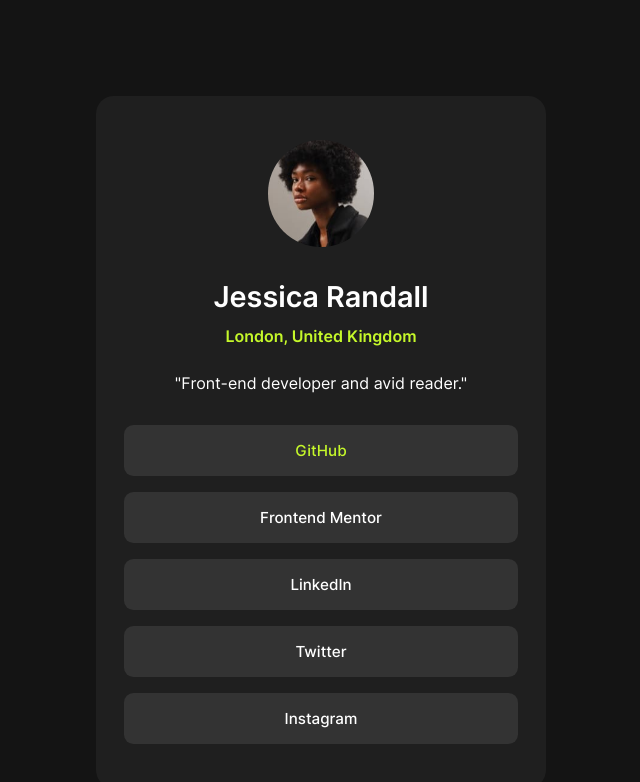
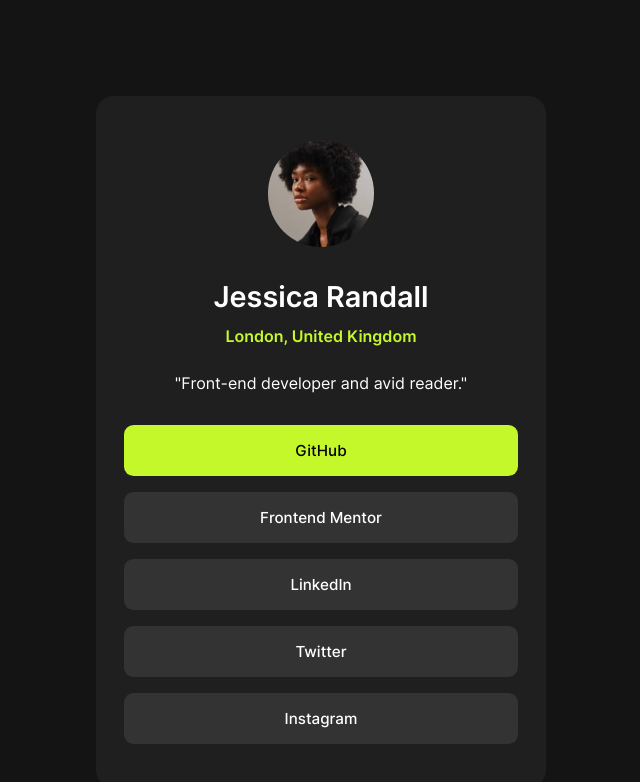
Before and after one commit to Ynotlocin1/Social-links-profile, a plain HTML site: page index.html in a window 1280 px wide. In both pictures the pointer is over the link "GitHub". Shown: the whole page, without its empty margins (319-959 px from the left). Drawn offline with Linux system fonts and the light colour scheme.

Commit message:
Modified hover

```diff
--- a/style.css
+++ b/style.css
@@ -84,11 +84,16 @@ h2 {
 }
 
 .links a:hover {
-    color: var(--green);
+    background-color: var(--green);
+    color: black;
+
+    transition:  ease-in-out 0.4s;
 }
 
 .links a:active {
-    opacity: 0.5;
+
+    font-size: 1.2rem ;
+    transition: ease-in-out 0.1s;
 }
 
 
```
